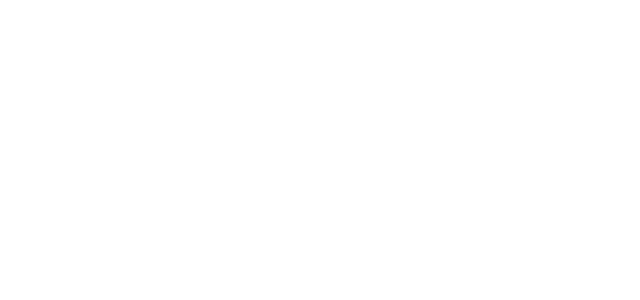
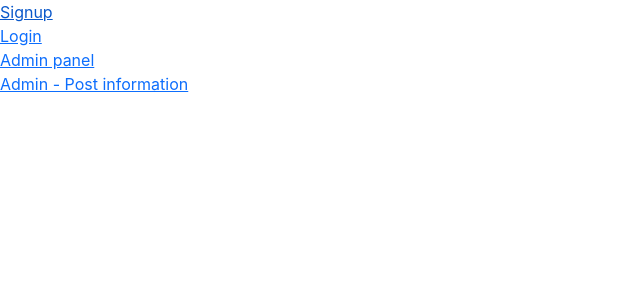
Before and after one commit to balayogesh2000/city-classified-frontend, a React (Create React App) app: page / in a window 1280 px wide. Shown: the top 300 px of the page, without its empty margins (0-640 px from the left). Built offline with nearby package versions, Linux system fonts and the light colour scheme.

Commit message:
home page links added

```diff
--- a/src/App.js
+++ b/src/App.js
@@ -5,11 +5,13 @@
 import Login from "./components/Login/Login";
 import Admin from "./components/Admin/Admin";
 import PostInformation from "./components/Admin/PostInformation/PostInformation";
+import Home from "./Home";
 
 const App = () => {
   return (
     <div>
       <Switch>
+        <Route exact path="/" component={Home}></Route>
         <Route exact path="/signup" component={Signup}></Route>
         <Route exact path="/login" component={Login}></Route>
         <Route exact path="/admin" component={Admin}></Route>
--- /dev/null
+++ b/src/Home.js
@@ -0,0 +1,15 @@
+import React from "react";
+import { Link } from "react-router-dom";
+
+const Home = () => {
+  return (
+    <div style={{ display: "flex", flexDirection: "column" }}>
+      <Link to="/signup">Signup</Link>
+      <Link to="/login">Login</Link>
+      <Link to="/admin">Admin panel</Link>
+      <Link to="/admin/post-information">Admin - Post information</Link>
+    </div>
+  );
+};
+
+export default Home;
```
